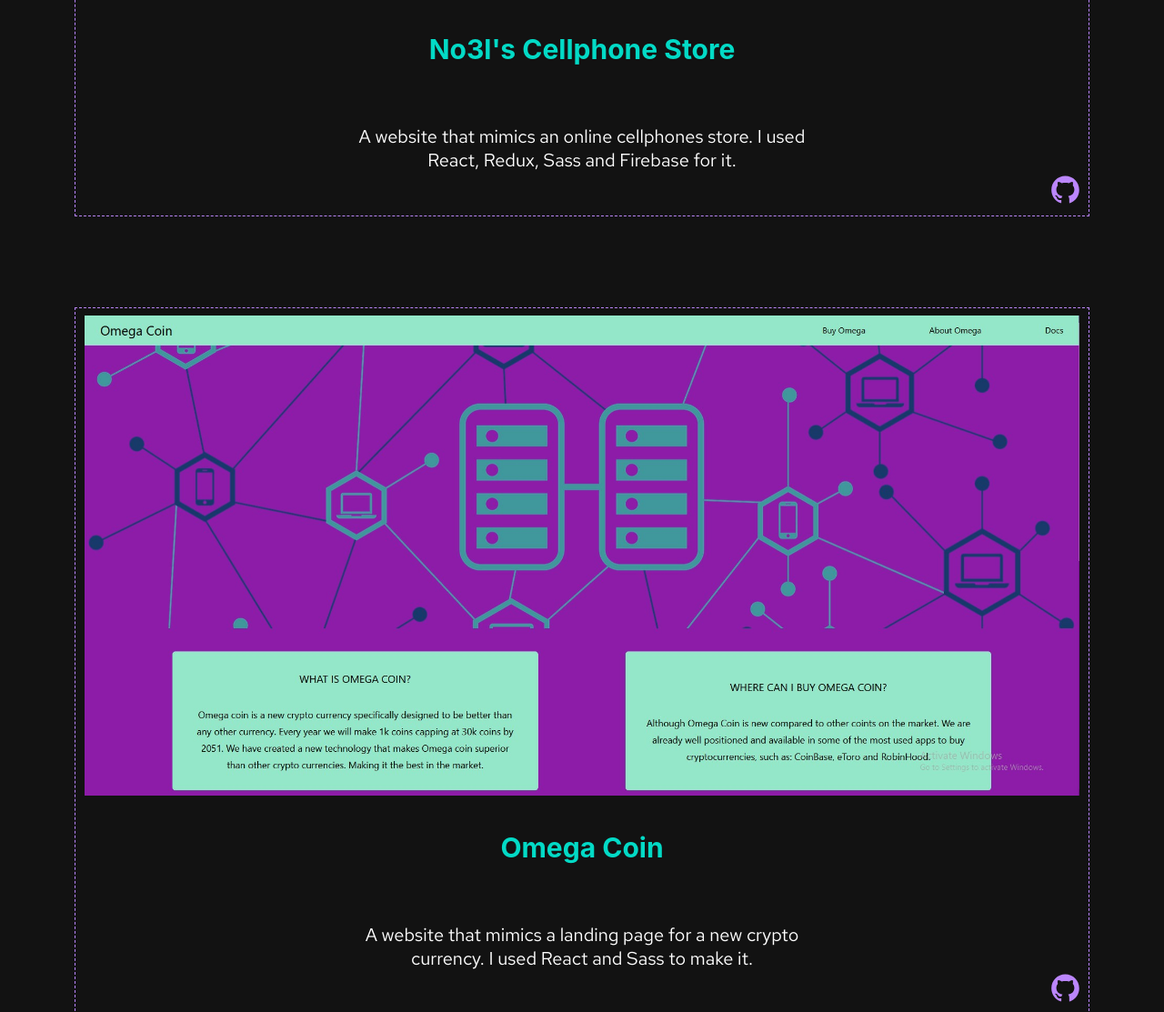
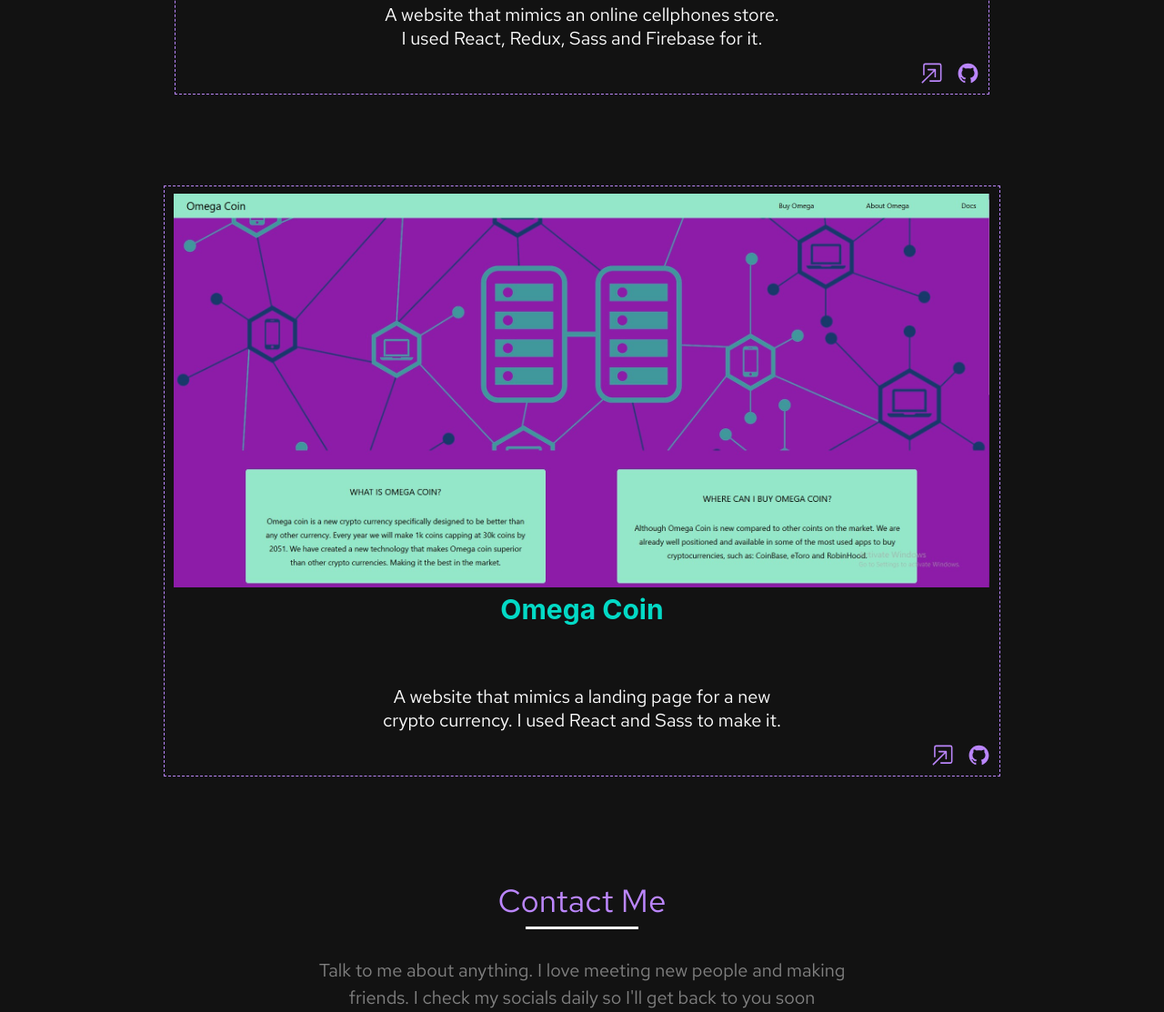
Before and after one commit to NoelCov/project-portfolio, a Gatsby site: page / in a window 1280 px wide. Shown: the part 2402-3515 px from the top of the page at 91% size. Built offline with nearby package versions, Linux system fonts and the light colour scheme; Gatsby itself is replaced by a stand-in of ours.

Commit message:
Fixed a nested <a> tag

```diff
--- a/src/components/project/project.component.js
+++ b/src/components/project/project.component.js
@@ -1,6 +1,7 @@
 import React from "react"
 
 import { AiOutlineGithub } from "@react-icons/all-files/ai/AiOutlineGithub"
+import { BsBoxArrowInUpRight } from "@react-icons/all-files/bs/BsBoxArrowInUpRight"
 
 import "./project.styles.scss"
 
@@ -14,22 +15,32 @@ const Project = projectData => {
   } = projectData.projectData
 
   return (
-    <a
-      href={projectWebsite}
-      target="_blank"
-      className="project"
-      rel="noopener noreferrer"
-    >
-      <a className="icon" href={projectRepo} rel="noopener noreferrer">
-        <AiOutlineGithub />
-      </a>
+    <div className="project">
       <div className="image-container">
-        {/* <div className="image" style={{ backgroundImage: `url(${img})` }} /> */}
-        <img src={img} alt="project-image" />
+        <div className="image" style={{ backgroundImage: `url(${img})` }} />
       </div>
       <h2 className="project-title">{title}</h2>
       <span className="text">{text}</span>
-    </a>
+      <div className="icons-container">
+        <a
+          href={projectWebsite}
+          target="_blank"
+          className="icon"
+          rel="noopener noreferrer"
+        >
+          <BsBoxArrowInUpRight />{" "}
+        </a>
+        <a
+          className="icon"
+          href={projectRepo}
+          rel="noopener noreferrer"
+          target="_blank"
+        >
+          {" "}
+          <AiOutlineGithub />
+        </a>
+      </div>
+    </div>
   )
 }
 
--- a/src/components/project/project.styles.scss
+++ b/src/components/project/project.styles.scss
@@ -30,12 +30,19 @@
     color: white;
   }
 
-  .icon {
+  .icons-container {
     position: absolute;
-    font-size: 25px;
-    color: #bb86fc;
     bottom: 5px;
-    right: 8px;
+    right: 10px;
+    display: flex;
+    flex-direction: row;
+    justify-content: flex-end;
+    gap: 15px;
+
+    .icon {
+      font-size: 25px;
+      color: #bb86fc;
+    }
   }
 }
 
--- a/src/components/projects/projects.component.js
+++ b/src/components/projects/projects.component.js
@@ -13,7 +13,7 @@ const Projects = () => {
       <hr className="decoration-line" />
       <p className="projects-text">
         These are some of the projects I have been working on. You can click on
-        them to open their website and click on the github icon to open the
+        the arrow icon to open their website the github icon to open the
         source code :)
       </p>
       <div className="projects-container">
```
